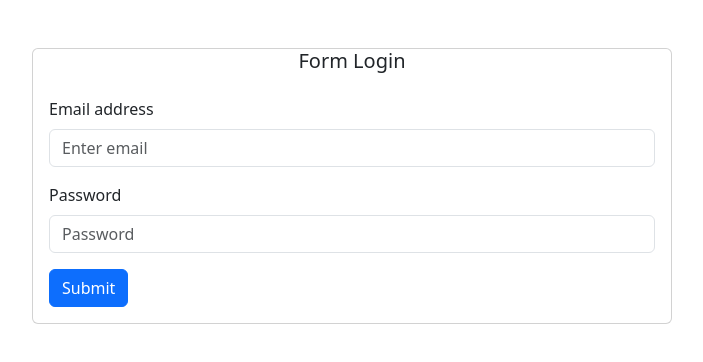
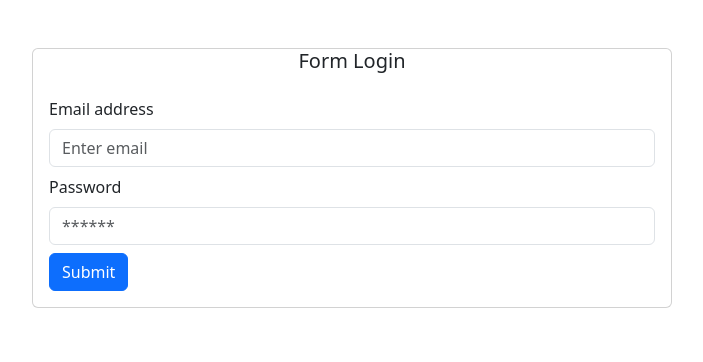
Before and after one commit to muhammadarii/client-ticketing-web-app, a React (Create React App) app: page /signin in a window 1280 px wide. Shown: the top 362 px of the page, without its empty margins (288-991 px from the left). Built offline with nearby package versions, Linux system fonts and the light colour scheme.

Commit message:
feat: add axios for API calls, implement signin form with alert handling, and create dashboard page

```diff
--- a/package.json
+++ b/package.json
@@ -3,6 +3,7 @@
   "version": "0.1.0",
   "private": true,
   "dependencies": {
+    "axios": "^1.8.4",
     "bootstrap": "^5.3.5",
     "cra-template": "1.2.0",
     "react": "^19.0.0",
--- a/src/App.js
+++ b/src/App.js
@@ -1,12 +1,14 @@
 import { Route, Routes, BrowserRouter } from "react-router-dom";
 import PageSignin from "./pages/signin";
+import Dashboard from "./pages/dashboard";
 
 function App() {
   return (
     <BrowserRouter>
       <Routes>
-        <Route path="/" element={<>home</>} />
+        {/* <Route path="/" element={<>home</>} /> */}
         <Route path="/signin" element={<PageSignin />} />
+        <Route path="/" element={<Dashboard />} />
       </Routes>
     </BrowserRouter>
   );
--- /dev/null
+++ b/src/component/Alert/index.js
@@ -0,0 +1,9 @@
+import { Alert } from "react-bootstrap";
+
+export const SAlert = ({ message, type }) => {
+  return (
+    <Alert variant={type} className="text-center">
+      {message}
+    </Alert>
+  );
+};
--- a/src/component/Button/index.js
+++ b/src/component/Button/index.js
@@ -6,7 +6,7 @@ export const SButton = ({
   variant,
   size,
   loading,
-  disabeld,
+  disabled,
   className,
 }) => {
   return (
@@ -14,7 +14,7 @@ export const SButton = ({
       className={className}
       onClick={action}
       variant={variant}
-      disabeld={disabeld}
+      disabled={disabled}
       size={size}
     >
       {loading ? "Loading..." : children}
--- a/src/configs/index.js
+++ b/src/configs/index.js
@@ -0,0 +1,5 @@
+const config = {
+  api_host_dev: process.env.REACT_APP_HOST_DEV,
+};
+
+export { config };
--- /dev/null
+++ b/src/pages/dashboard/index.js
@@ -0,0 +1,11 @@
+import React from "react";
+
+const Dashboard = () => {
+  const token = localStorage.getItem("token");
+  if (!token) {
+  }
+
+  return <div>Dashboard</div>;
+};
+
+export default Dashboard;
--- /dev/null
+++ b/src/pages/signin/form.js
@@ -0,0 +1,36 @@
+import { Form } from "react-bootstrap";
+import { SButton } from "../../component/Button";
+import { TextInputWithLabel } from "../../component/TextInputWithLabel";
+
+export const SForm = ({ form, handleChange, handleSubmit, isLoading }) => {
+  return (
+    <Form>
+      <TextInputWithLabel
+        label="Email address"
+        name="email"
+        value={form.email}
+        type="email"
+        placeholder="Enter email"
+        onChange={handleChange}
+      />
+      <TextInputWithLabel
+        label="Password"
+        name="password"
+        value={form.password}
+        type="password"
+        placeholder="******"
+        onChange={handleChange}
+      />
+
+      <SButton
+        loading={isLoading}
+        disabled={isLoading}
+        variant="primary"
+        type="submit"
+        action={handleSubmit}
+      >
+        Submit
+      </SButton>
+    </Form>
+  );
+};
--- a/src/pages/signin/index.js
+++ b/src/pages/signin/index.js
@@ -1,47 +1,64 @@
 import React, { useState } from "react";
-import Form from "react-bootstrap/Form";
 import { Card, Container } from "react-bootstrap";
-import { SButton } from "../../component/Button";
+import axios from "axios";
+import { SAlert } from "../../component/Alert";
+import { useNavigate } from "react-router-dom";
+import { config } from "../../configs";
+import { SForm } from "./form";
 
 const PageSignin = () => {
+  const navigate = useNavigate();
   const [form, setForm] = useState({
     email: "",
     password: "",
   });
 
+  const [alert, setAlert] = useState({
+    status: false,
+    message: "",
+    type: "danger",
+  });
+
+  const [isLoading, setIsLoading] = useState(false);
+
   const handleChange = (e) => {
     setForm({ ...form, [e.target.name]: e.target.value });
   };
 
+  const handleSubmit = async () => {
+    setIsLoading(true);
+    try {
+      const res = await axios.post(
+        `${config.api_host_dev}/cms/auth/signin`,
+        form
+      );
+      localStorage.setItem("token", res.data.data.token);
+      setIsLoading(false);
+      navigate("/");
+    } catch (err) {
+      setIsLoading(false);
+      setAlert({
+        status: true,
+        message: err?.response?.data?.msg || "An error occurred",
+        type: "danger",
+      });
+    }
+  };
+
   return (
     <Container md={12}>
+      <div className="m-auto" style={{ width: "50%" }}>
+        {alert.status && <SAlert type={alert.type} message={alert.message} />}
+      </div>
       <Card style={{ width: "40rem" }} className="mt-5 mx-auto">
         <Card.Title className="text-center">Form Login</Card.Title>
         <Card.Body>
-          <Form>
-            <Form.Group className="mb-3" controlId="formBasicEmail">
-              <Form.Label>Email address</Form.Label>
-              <Form.Control
-                name="email"
-                value={form.email}
-                type="email"
-                placeholder="Enter email"
-                onChange={handleChange}
-              />
-            </Form.Group>
-            <Form.Group className="mb-3" controlId="formBasicPassword">
-              <Form.Label>Password</Form.Label>
-              <Form.Control
-                name="password"
-                type="password"
-                placeholder="Password"
-                onChange={handleChange}
-              />
-            </Form.Group>
-            <SButton variant="primary" type="submit">
-              Submit
-            </SButton>
-          </Form>
+          <SForm
+            form={form}
+            isLoading={isLoading}
+            handleChange={handleChange}
+            handleSubmit={handleSubmit}
+          />
         </Card.Body>
       </Card>
     </Container>
```
Also changed, not shown: 2 other files (tests, documents, lock files or other folders).
